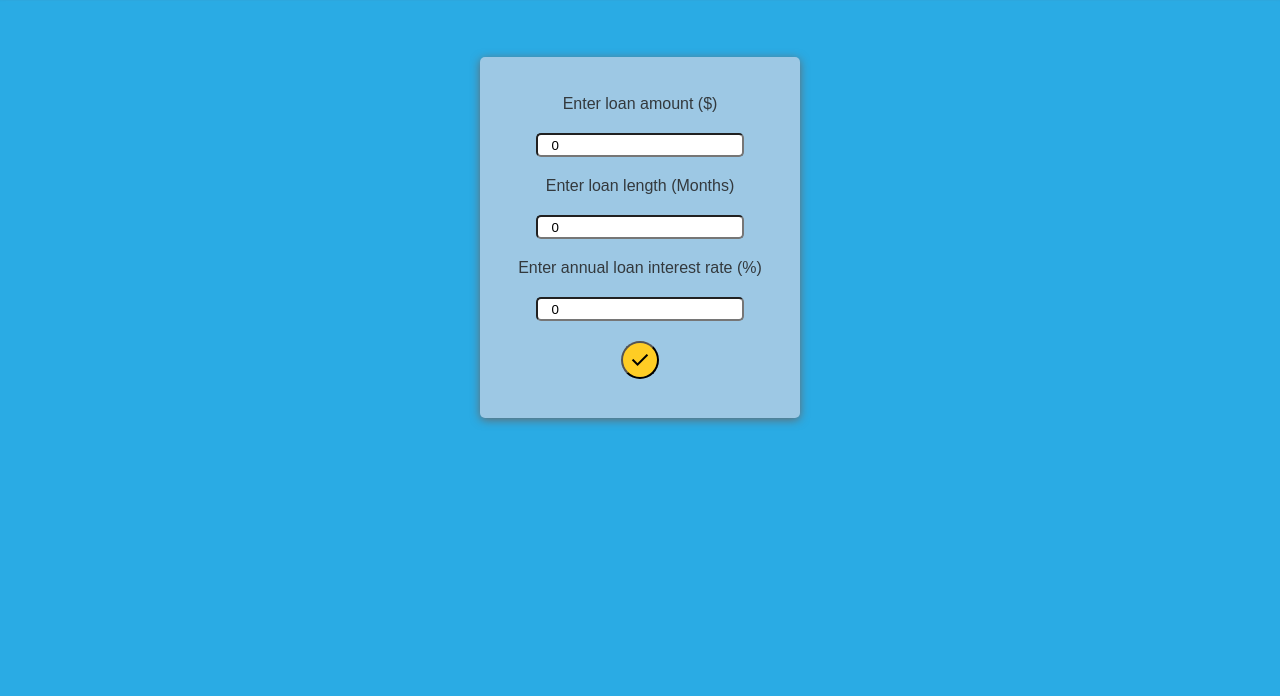
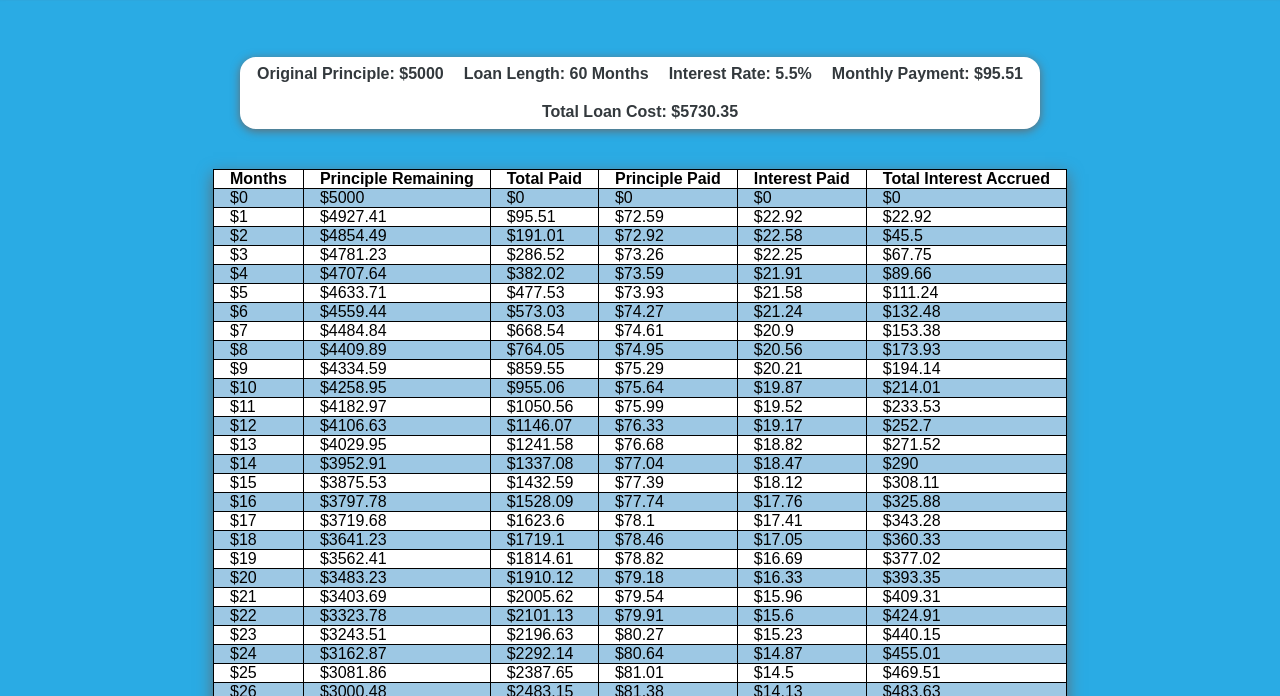
Before and after one commit to JoeyWeixel/neudesic-exercise, a website built with webpack: page dist/index.html in a window 1280 px wide. Shown: the part 104-800 px from the top of the page. Built offline with nearby package versions, Linux system fonts and the light colour scheme.

Commit message:
Complete project

```diff
--- a/src/index.js
+++ b/src/index.js
@@ -5,4 +5,4 @@ import page from "./page";
 const webpage = new page.Page();
 
 //go straight to table for development
-//webpage.screen = new page.TableScreen(webpage, new Mortgage(100, 100, .1));
+webpage.screen = new page.TableScreen(webpage, new Mortgage(5000, 60, .055));
--- a/src/style.css
+++ b/src/style.css
@@ -77,6 +77,9 @@ body{
 .table .mortgage-info{
   display: flex;
   align-items: center;
+  justify-content: center;
+  flex-wrap: wrap;
+  width: max(60%, 400px);
   gap: 20px;
   background-color: white;
   color: var(--dark-gray);
```
Also changed, not shown: 1 other file.
